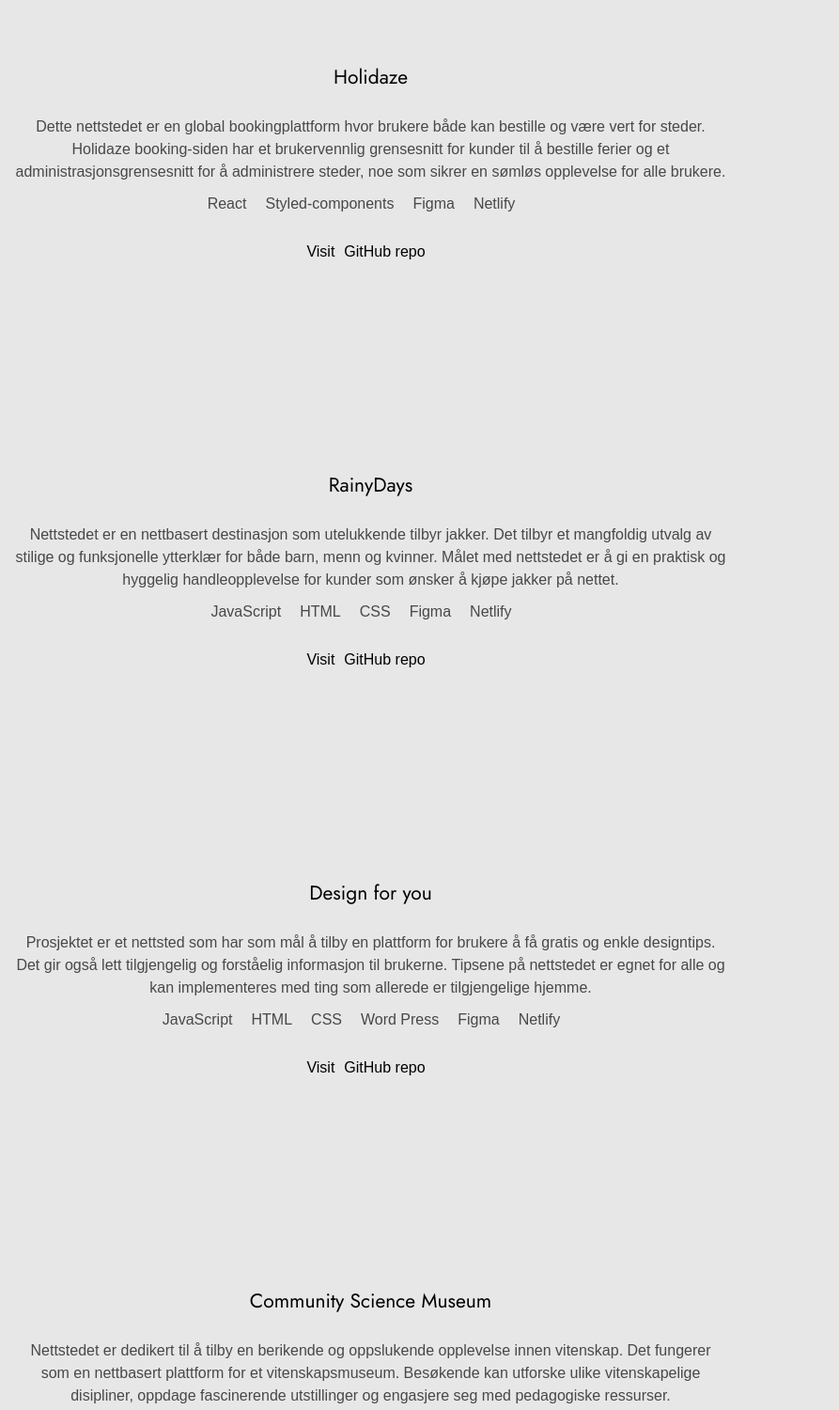
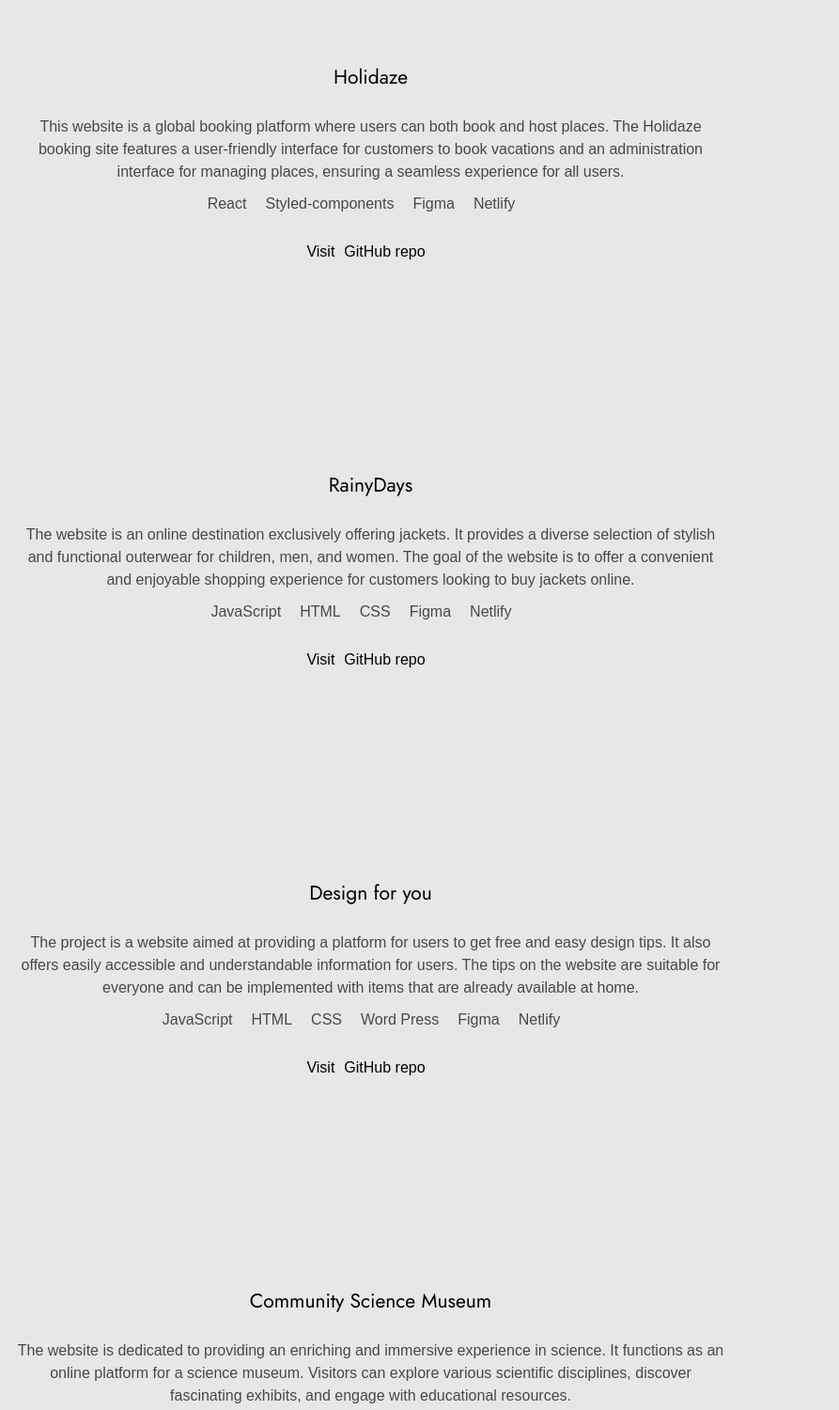
Before and after one commit to LineNil/portfolioDelivery, a plain HTML site: page index.html in a window 1280 px wide. Shown: the part 4100-5600 px from the top of the page at 94% size, 387-1280 px from the left. Drawn offline with Linux system fonts and the light colour scheme; a web font is replaced by a local one.

Commit message:
translate

```diff
--- a/index.html
+++ b/index.html
@@ -149,7 +149,7 @@ I am detail-oriented and committed to staying updated on the latest design and d
             <div class="card-content">
               <h2 class="heading-project">Holidaze</h2>
               <p>
-                Dette nettstedet er en global bookingplattform hvor brukere både kan bestille og være vert for steder. Holidaze booking-siden har et brukervennlig grensesnitt for kunder til å bestille ferier og et administrasjonsgrensesnitt for å administrere steder, noe som sikrer en sømløs opplevelse for alle brukere.
+                This website is a global booking platform where users can both book and host places. The Holidaze booking site features a user-friendly interface for customers to book vacations and an administration interface for managing places, ensuring a seamless experience for all users.
               </p>
               <div>
                 <div class="icon-projects">
@@ -179,7 +179,8 @@ I am detail-oriented and committed to staying updated on the latest design and d
             <div class="card-content">
               <h2 class="heading-project">RainyDays</h2>
               <p>
-                Nettstedet er en nettbasert destinasjon som utelukkende tilbyr jakker. Det tilbyr et mangfoldig utvalg av stilige og funksjonelle ytterklær for både barn, menn og kvinner. Målet med nettstedet er å gi en praktisk og hyggelig handleopplevelse for kunder som ønsker å kjøpe jakker på nettet.
+                The website is an online destination exclusively offering jackets. It provides a diverse selection of stylish and functional outerwear for children, men, and women. The goal of the website is to offer a convenient and enjoyable shopping experience for customers looking to buy jackets online.
+
               </p>
               <div>
                 <div class="icon-projects">
@@ -216,7 +217,8 @@ I am detail-oriented and committed to staying updated on the latest design and d
             <div class="card-content">
               <h2 class="heading-project">Design for you</h2>
               <p>
-                Prosjektet er et nettsted som har som mål å tilby en plattform for brukere å få gratis og enkle designtips. Det gir også lett tilgjengelig og forståelig informasjon til brukerne. Tipsene på nettstedet er egnet for alle og kan implementeres med ting som allerede er tilgjengelige hjemme.
+                The project is a website aimed at providing a platform for users to get free and easy design tips. It also offers easily accessible and understandable information for users. The tips on the website are suitable for everyone and can be implemented with items that are already available at home.
+
               </p>
               <div>
                 <div class="icon-projects">
@@ -256,7 +258,8 @@ I am detail-oriented and committed to staying updated on the latest design and d
             <div class="card-content">
               <h2 class="heading-project">Community Science Museum</h2>
               <p>
-                Nettstedet er dedikert til å tilby en berikende og oppslukende opplevelse innen vitenskap. Det fungerer som en nettbasert plattform for et vitenskapsmuseum. Besøkende kan utforske ulike vitenskapelige disipliner, oppdage fascinerende utstillinger og engasjere seg med pedagogiske ressurser.
+                The website is dedicated to providing an enriching and immersive experience in science. It functions as an online platform for a science museum. Visitors can explore various scientific disciplines, discover fascinating exhibits, and engage with educational resources.
+
               </p>
               <div>
                 <div class="icon-projects">
```
